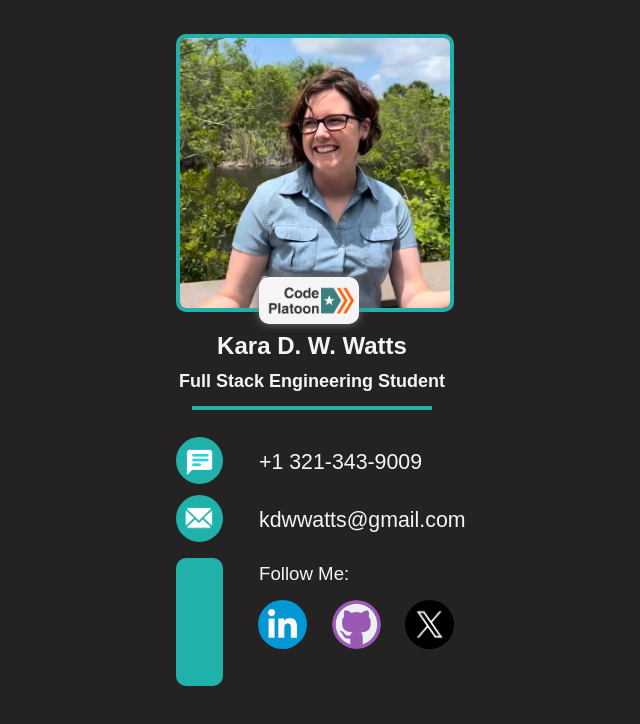
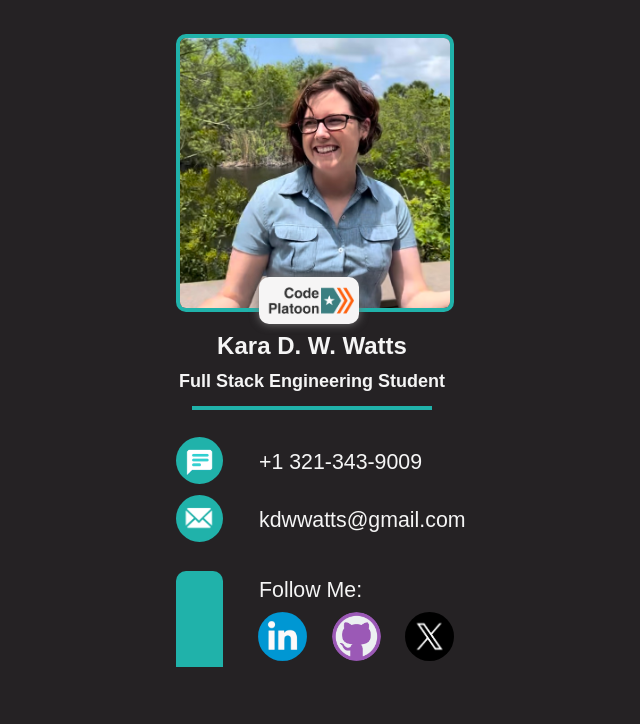
Before and after one commit to KaraWatts/BusinessCard, a plain HTML site: page index.html in a window 1280 px wide. Shown: the whole page, without its empty margins (327-967 px from the left). Drawn offline with Linux system fonts and the light colour scheme.

Commit message:
adjusted box and font sizes

```diff
--- a/index.html
+++ b/index.html
@@ -29,8 +29,10 @@
         <br/>
 
         <div class="box"></div>
+        <div class="box2"></div>
 
         <a id="Follow">Follow Me:</a>
+
         <br/>
 
         <div class="logos">
--- a/stylesheet.css
+++ b/stylesheet.css
@@ -9,6 +9,7 @@ background-color: rgb(37, 34, 36);
     /* background-color: rgb(37, 34, 36); */
     position: fixed;
     left:50%;
+
     transform: translateX(-50%);
     margin-top: 2%;
     font-family: Arial, Helvetica, sans-serif;
@@ -89,22 +90,29 @@ hr {
     height: 20%;
     border-radius: 10px;
     position: absolute;
-    bottom:-2%;
+    bottom:-4%;
+    left:12%;
+}
+.box2{
+    background-color: rgb(37, 34, 36);
+    width: 100%;
+    height: 5%;
+    position: absolute;
+    bottom:-4%;
     left:12%;
 }
 #Follow {
     line-height: 3em;
-    position: relative;
-    font-size: 14pt;
+    font-size: 16pt;
     color: whitesmoke;
     position: absolute;
-    top: 80%;
+    top: 82%;
     left: 35%;
 }
 
 .logos {
     position: absolute;
-    top:90%;
+    top:92%;
     left:32%;
 }
 #logo{
```
